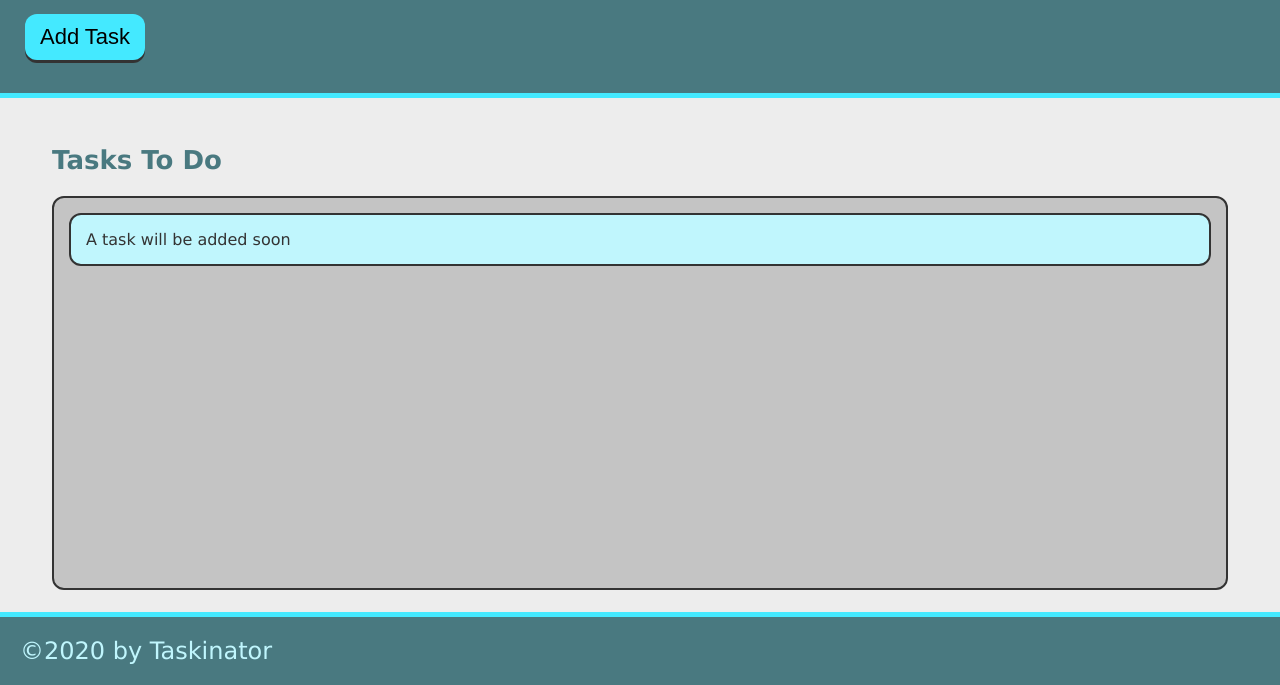
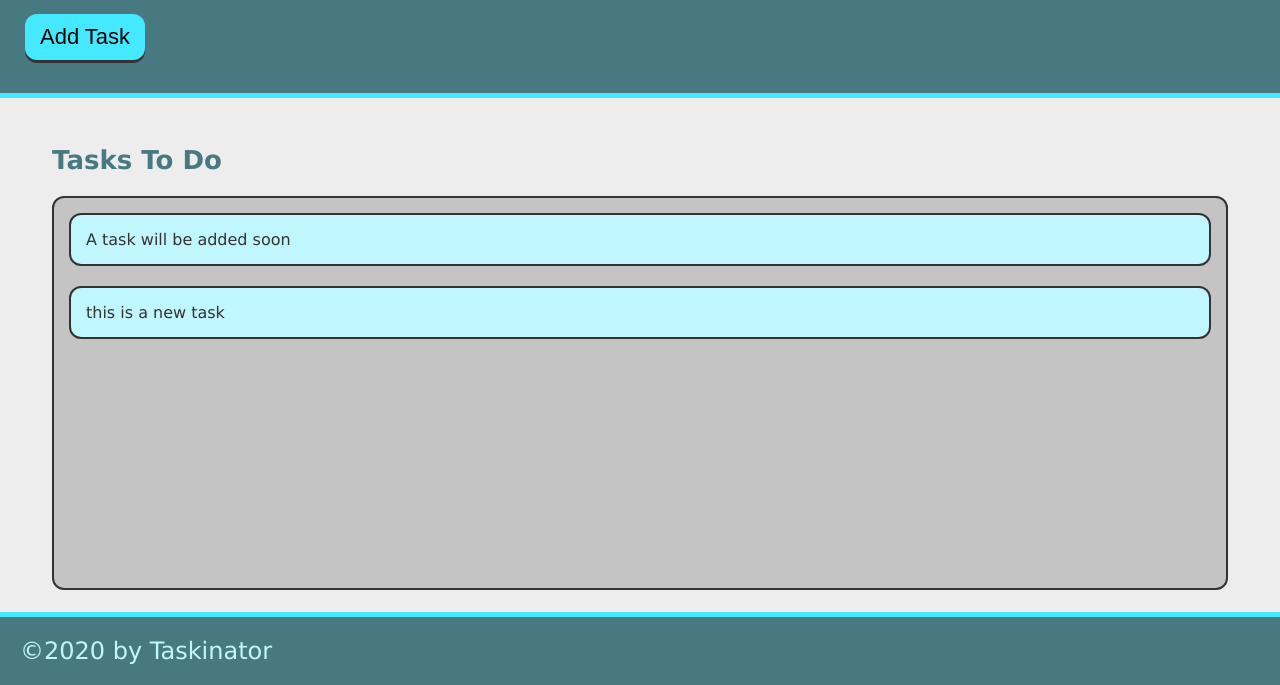
Before and after one commit to cbarber1984/taskinator, a plain HTML site: page index.html in a window 1280 px wide. Both pictures are taken after a click on the button "Add Task". Shown: the part 115-800 px from the top of the page. Drawn offline with Linux system fonts and the light colour scheme.

Commit message:
added event listener to create new task

```diff
--- a/assets/js/script.js
+++ b/assets/js/script.js
@@ -0,0 +1,11 @@
+var buttonEl = document.querySelector("#save-task");
+var tasksToDoEl = document.querySelector("#tasks-to-do");
+
+var createTaskHandler = function () {
+    var listItemEl = document.createElement("li");
+    listItemEl.className = "task-item";
+    listItemEl.textContent = "this is a new task";
+    tasksToDoEl.appendChild(listItemEl);
+}
+
+buttonEl.addEventListener("click", createTaskHandler);
--- a/index.html
+++ b/index.html
@@ -6,18 +6,19 @@
     <meta name="viewport" content="width=device-width, initial-scale=1.0">
     <title>Taskinator</title>
     <link rel="stylesheet" href="./assets/css/style.css">
+    <link rel="icon" type="image/x-icon" href="./assets/images/favicon.ico">
 </head>
 <body>
     <header>
         <h1 class="page-title">Taskinator</h1>
         <p>Click the button below to add a new task!</p>
-        <button class="btn">Add Task</button>
+        <button id="save-task" class="btn">Add Task</button>
     </header>
 
     <main class="page-content">
         <section class="task-list-wrapper">
             <h2 class="list-title">Tasks To Do</h2>
-            <ul class="task-list">
+            <ul class="task-list" id="tasks-to-do">
                 <li class="task-item">A task will be added soon</li>
             </ul>
         </section>
```
Also changed, not shown: assets/images/favicon.ico (added).
